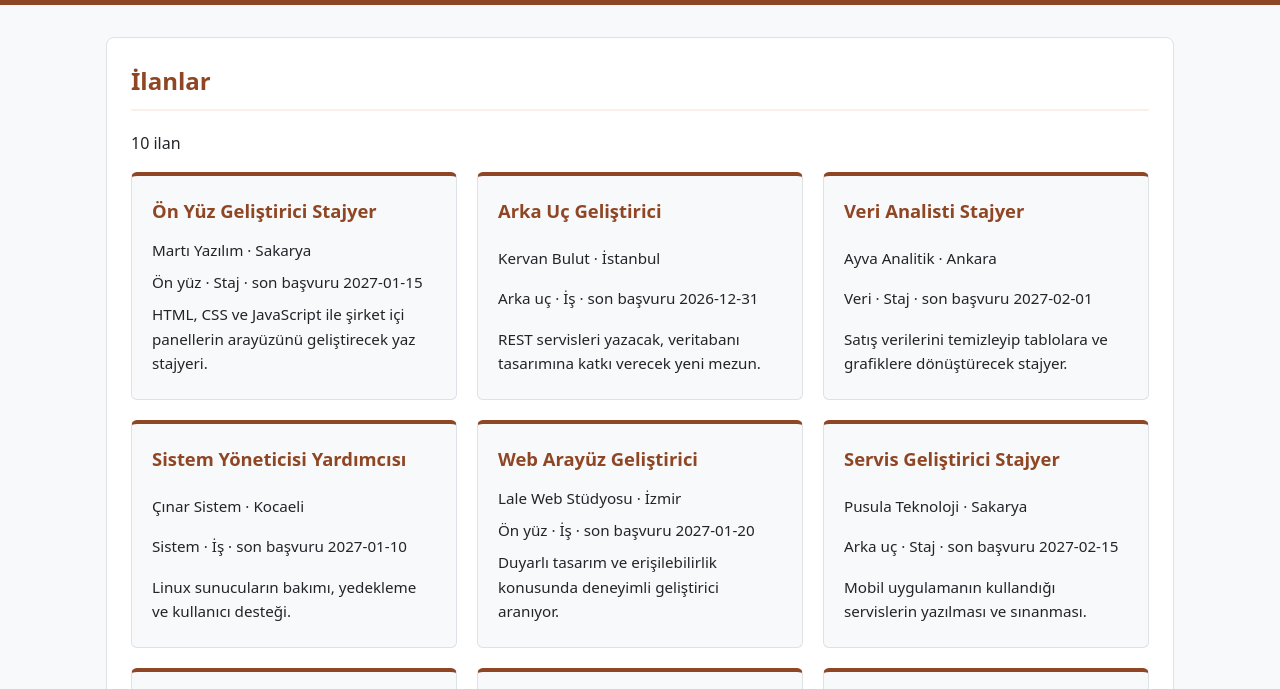
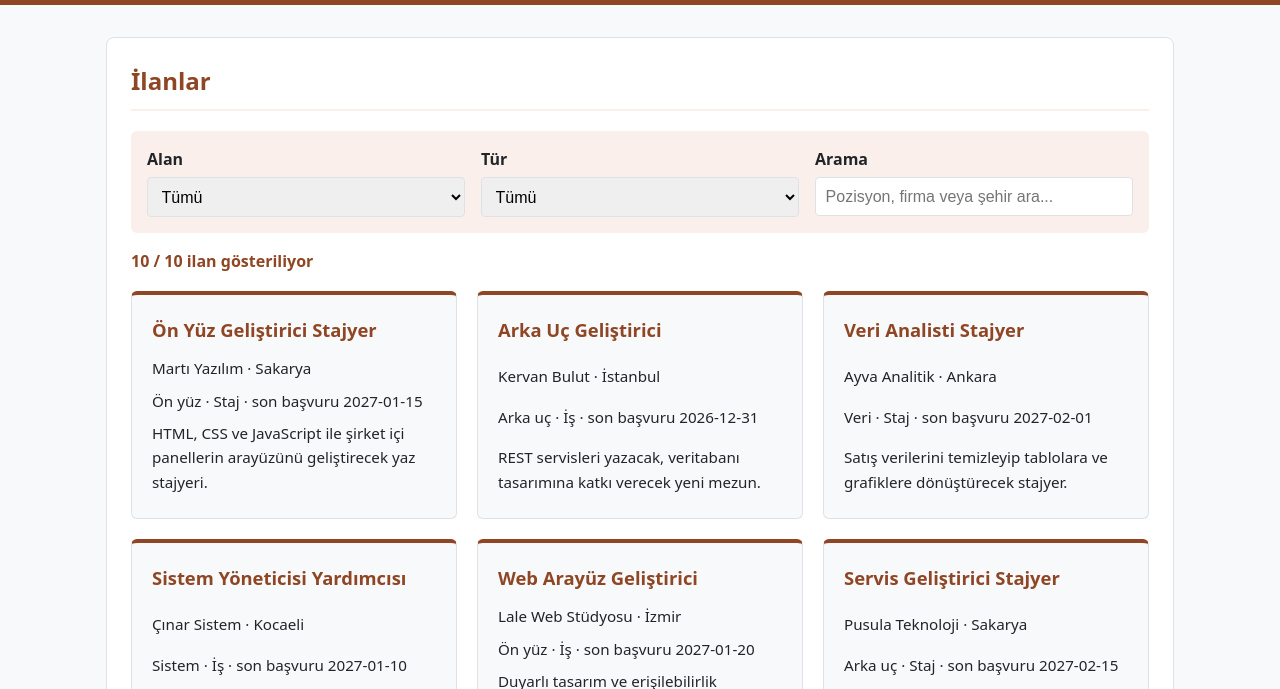
Before and after one commit to omerfaruk-55/webtek-ilan-panosu, a plain HTML site: page index.html in a window 1280 px wide. Shown: the part 81-770 px from the top of the page. Drawn offline with Linux system fonts and the light colour scheme.

Commit message:
Adım 6: alan, tür ve arama filtrelemesi eklendi

```diff
--- a/app.js
+++ b/app.js
@@ -1,6 +1,4 @@
-// app.js: ilanlar.json dosyasını okur ve ilanları kart olarak sayfaya basar.
-// Sayfayı Live Server ile açın. file:// ile açılan sayfada fetch çalışmaz.
-
+// app.js: ilanlar.json dosyasını okur, filtreler ve ilanları kart olarak sayfaya basar.
 const ADRES = "ilanlar.json";
 const $ = (secici) => document.querySelector(secici);
 
@@ -40,9 +38,35 @@ function kart(ilan) {
 // Verilen listeyi #ilanlar içine çizer ve durumu günceller.
 function ciz(liste) {
   $("#ilanlar").replaceChildren(...liste.map(kart));
-  if (liste.length === 0) durum("bos", "Gösterilecek ilan yok.");
-  else durum("veri", `${liste.length} ilan`);
+  if (liste.length === 0) {
+    durum("bos", "Eşleşen ilan bulunamadı.");
+  } else {
+    durum("veri", `${liste.length} / ${ilanlar.length} ilan gösteriliyor`);
+  }
 }
+
+// Seçili alan, tür ve arama kelimesine göre ilanları süzer.
+function filtrele() {
+  const secilenAlan = $("#filtre-alan").value;
+  const secilenTur = $("#filtre-tur").value;
+  const aranan = $("#filtre-arama").value.trim().toLocaleLowerCase("tr");
+
+  const suzulen = ilanlar.filter((ilan) => {
+    const alanUygun = !secilenAlan || ilan.alan === secilenAlan;
+    const turUygun = !secilenTur || ilan.tur === secilenTur;
+    const metin = `${ilan.pozisyon} ${ilan.firma} ${ilan.sehir} ${ilan.aciklama}`.toLocaleLowerCase("tr");
+    const aramaUygun = !aranan || metin.includes(aranan);
+
+    return alanUygun && turUygun && aramaUygun;
+  });
+
+  ciz(suzulen);
+}
+
+// Filtre kontrollerine olay dinleyicileri bağla
+$("#filtre-alan").addEventListener("change", filtrele);
+$("#filtre-tur").addEventListener("change", filtrele);
+$("#filtre-arama").addEventListener("input", filtrele);
 
 async function baslat() {
   durum("yukleniyor", "İlanlar yükleniyor…");
@@ -50,12 +74,11 @@ async function baslat() {
     const yanit = await fetch(ADRES);
 
     if (!yanit.ok) {
-      throw new Error(`HTTP ${yanit.status}`); // Tamamlayın 1
+      throw new Error(`HTTP ${yanit.status}`);
     }
 
-    ilanlar = await yanit.json(); // Tamamlayın 2
-
-    ciz(ilanlar);
+    ilanlar = await yanit.json();
+    filtrele();
   } catch (hata) {
     durum("hata", "İlanlar yüklenemedi: " + hata.message);
   }
--- a/index.html
+++ b/index.html
@@ -21,8 +21,35 @@
   <main>
     <section id="ilanlar-bolumu">
       <h2>İlanlar</h2>
-      <p id="durum" role="status"></p>
-      <ul id="ilanlar"></ul>
+     <div class="filtre-alani">
+    <div>
+      <label for="filtre-alan">Alan</label>
+      <select id="filtre-alan">
+        <option value="">Tümü</option>
+        <option value="on-yuz">Ön yüz</option>
+        <option value="arka-uc">Arka uç</option>
+        <option value="veri">Veri</option>
+        <option value="sistem">Sistem</option>
+      </select>
+    </div>
+
+    <div>
+      <label for="filtre-tur">Tür</label>
+      <select id="filtre-tur">
+        <option value="">Tümü</option>
+        <option value="staj">Staj</option>
+        <option value="is">İş</option>
+      </select>
+    </div>
+
+    <div>
+      <label for="filtre-arama">Arama</label>
+      <input type="search" id="filtre-arama" placeholder="Pozisyon, firma veya şehir ara...">
+    </div>
+  </div>
+
+  <p id="durum" aria-live="polite"></p>
+  <ul id="ilanlar"></ul>
     </section>
 
    <section id="basvuru-bolumu">
--- a/stil.css
+++ b/stil.css
@@ -153,3 +153,28 @@ footer {
   margin: 0.25rem 0;
   font-size: 0.95rem;
 }
+
+/* Adım 6: Filtre Çubuğu Stilleri */
+.filtre-alani {
+  display: grid;
+  grid-template-columns: repeat(auto-fit, minmax(200px, 1fr));
+  gap: 1rem;
+  background-color: var(--ana-acik);
+  padding: 1rem;
+  border-radius: 6px;
+  margin-bottom: 1rem;
+}
+
+.filtre-alani input[type="search"] {
+  width: 100%;
+  padding: 0.6rem;
+  border: 1px solid var(--kenarlik);
+  border-radius: 4px;
+  font-size: 1rem;
+}
+
+#durum {
+  font-weight: 600;
+  color: var(--ana);
+  margin: 0.5rem 0;
+}
```
